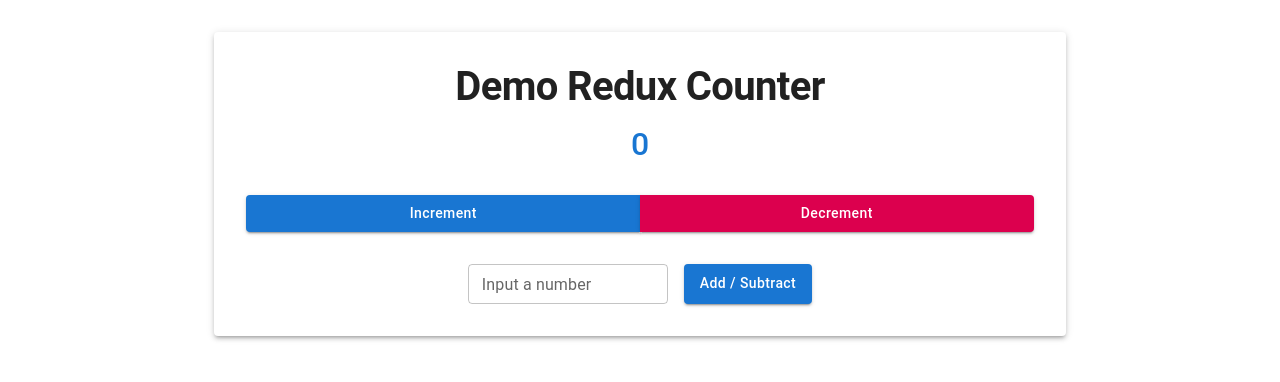
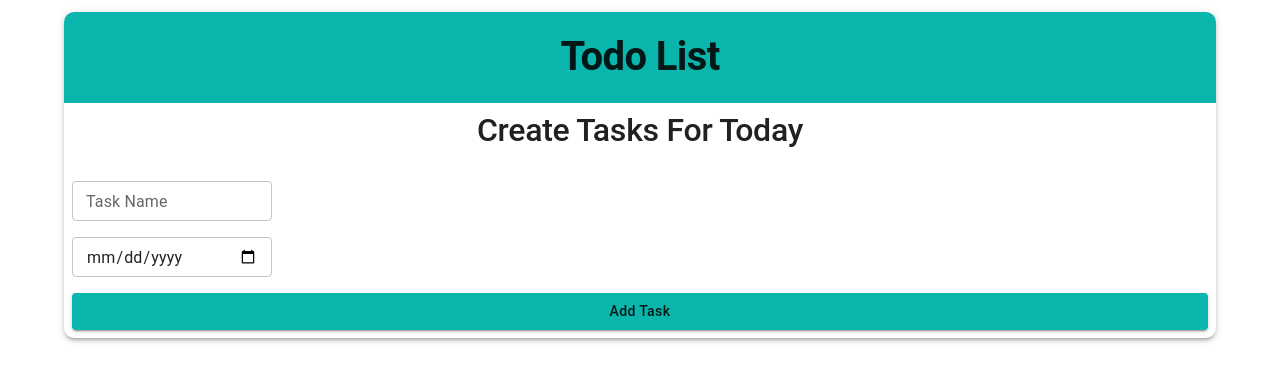
Before and after one commit to Radexman/ToDo-Material, a React (Vite) app: page / in a window 1280 px wide. Shown: the top 382 px of the page. Built offline with nearby package versions, Linux system fonts and the light colour scheme.

Commit message:
Todo App Heading & Form

```diff
--- a/src/App.tsx
+++ b/src/App.tsx
@@ -1,31 +1,22 @@
 import type { ChangeEvent } from "react";
 import { useState } from "react";
-import {
-  Button,
-  ButtonGroup,
-  Stack,
-  Typography,
-  TextField,
-  Container,
-  Paper,
-  Box,
-  ThemeProvider,
-  createTheme,
-} from "@mui/material";
+import { Container, Paper, ThemeProvider, createTheme } from "@mui/material";
 import { useAppDispatch, useAppSelector } from "./app/hooks";
 import {
   increment,
   decrement,
   editMultiple,
 } from "./features/counter/counterSlice";
+import Heading from "./components/Heading/Heading";
+import Form from "./components/Form/Form";
 
 const theme = createTheme({
   palette: {
     primary: {
-      main: "#1976d2",
+      main: "#0AB6AB",
     },
     secondary: {
-      main: "#dc004e",
+      main: "#201F1F",
     },
   },
   typography: {
@@ -81,50 +72,10 @@ const App = () => {
 
   return (
     <ThemeProvider theme={theme}>
-      <Container maxWidth="md">
-        <Paper elevation={3} sx={{ padding: 4, marginTop: 4 }}>
-          <Stack gap={4}>
-            <Box textAlign="center">
-              <Typography variant="h1" gutterBottom>
-                Demo Redux Counter
-              </Typography>
-              <Typography variant="h2" color="primary">
-                {value}
-              </Typography>
-            </Box>
-            <ButtonGroup fullWidth>
-              <Button
-                onClick={handleIncrement}
-                color="primary"
-                variant="contained"
-              >
-                Increment
-              </Button>
-              <Button
-                onClick={handleDecrement}
-                color="secondary"
-                variant="contained"
-              >
-                Decrement
-              </Button>
-            </ButtonGroup>
-            <Stack direction="row" gap={2} justifyContent="center">
-              <TextField
-                onChange={handleInputChange}
-                type="number"
-                label="Input a number"
-                variant="outlined"
-                size="small"
-              />
-              <Button
-                onClick={handleAddSubtractMultiple}
-                variant="contained"
-                color="primary"
-              >
-                Add / Subtract
-              </Button>
-            </Stack>
-          </Stack>
+      <Container sx={{ padding: "4px" }}>
+        <Paper elevation={3} sx={{ borderRadius: "10px" }}>
+          <Heading />
+          <Form />
         </Paper>
       </Container>
     </ThemeProvider>
--- /dev/null
+++ b/src/components/Form/Form.tsx
@@ -0,0 +1,18 @@
+import { Stack, Typography, TextField, Button } from "@mui/material";
+
+const Form = () => {
+  return (
+    <Stack direction="column" gap={4} sx={{ padding: "8px" }}>
+      <Typography alignSelf="center" variant="h2">
+        Create Tasks For Today
+      </Typography>
+      <Stack direction="column" gap={2}>
+        <TextField label="Task Name" size="small" />
+        <TextField type="date" size="small" />
+        <Button variant="contained">Add Task</Button>
+      </Stack>
+    </Stack>
+  );
+};
+
+export default Form;
--- /dev/null
+++ b/src/components/Heading/Heading.tsx
@@ -0,0 +1,21 @@
+import { Stack, Typography } from "@mui/material";
+
+const Heading = () => {
+  return (
+    <Stack
+      sx={{
+        backgroundColor: "#0AB6AB",
+        paddingTop: "22px",
+        paddingBottom: "22px",
+        borderTopLeftRadius: "10px",
+        borderTopRightRadius: "10px",
+      }}
+    >
+      <Typography variant="h1" alignSelf="center">
+        Todo List
+      </Typography>
+    </Stack>
+  );
+};
+
+export default Heading;
```
Also changed, not shown: 2 other files (tests, documents, lock files or other folders).
